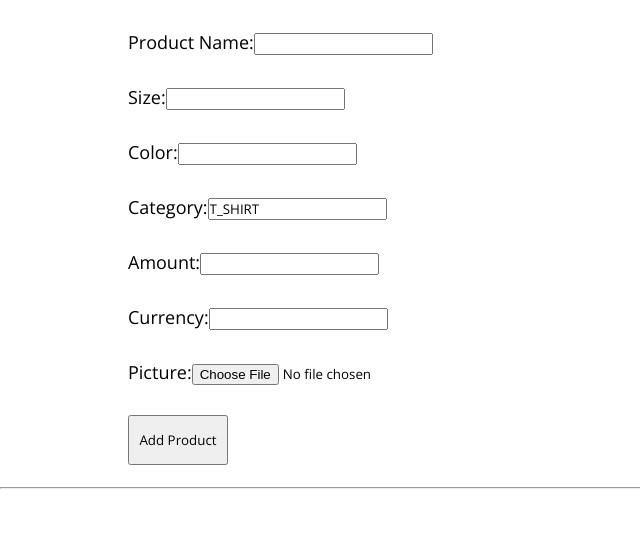
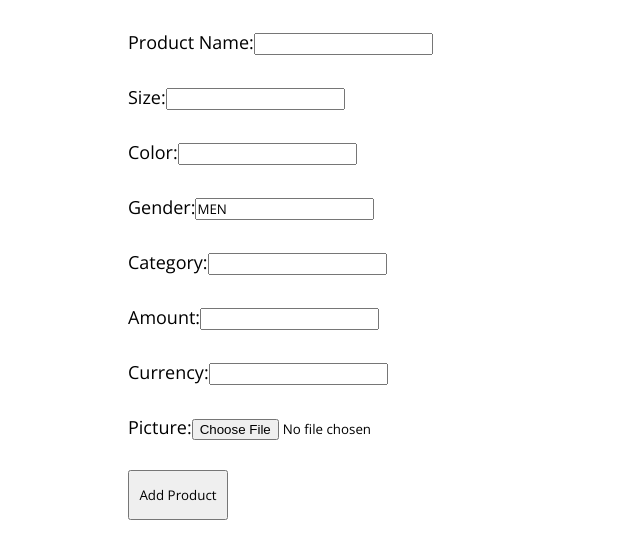
Before and after one commit to hazratahmdzd/Euphoria, a React (Vite) app in the folder euphoria-front/: page /product-post in a window 1280 px wide. Shown: the top 558 px of the page, without its empty margins (0-640 px from the left). Built offline with nearby package versions, Linux system fonts and the light colour scheme.

Commit message:
product post

```diff
--- a/euphoria-front/src/components/ProductPost/ProductPost.jsx
+++ b/euphoria-front/src/components/ProductPost/ProductPost.jsx
@@ -1,56 +1,60 @@
 import { useState } from "react";
-import ProductCard from "../ProductCard/ProductCard";
 import { axiosFunction } from "../../api";
 
-const ProductImgPost = () => {
+const ProductPost = () => {
   const [products, setProducts] = useState([]);
   const [loading, setLoading] = useState(false);
-  const [error, setError] = useState(false);
+  const [error, setError] = useState(null);
   const [productData, setProductData] = useState({
+    id: 0,
     productName: "",
     size: "",
     color: "",
-    category: "T_SHIRT",
-    price: [
-      {
+    gender: "MEN",
+    category: {
+      id: 0,
+      name: "",
+      product: "",
+    },
+    price: [{
       id: 0,
       currency: "",
       amount: 0,
-      }
-    ],
+    }],
     picture: "",
   });
 
-
   const handleInputChange = (event) => {
-    const {name,value} = event.target;
-    setProductData((prevData)=> ({
+    const { name, value } = event.target;
+    setProductData((prevData) => ({
       ...prevData,
       [name]: value,
-      price:[
-        {
+      category: {
+        ...prevData.category,
+        [name]: value,
+      },
+      price: [{
         ...prevData.price,
         [name]: value,
-        }
-      ]
+      }]
     }));
   };
 
   const handlePriceChange = (event) => {
-    const {name,value} = event.target;
-    setProductData((prevData)=> ({
+    const { name, value } = event.target;
+    setProductData((prevData) => ({
       ...prevData,
       price: [{
         ...prevData.price,
-        [name]: value
-      }]
+        [name]: value,
+      }],
     }));
   };
 
   const handleFileChange = (event) => {
-    setProductData((prevData)=> ({
+    setProductData((prevData) => ({
       ...prevData,
-     picture: event.target.files[0]
+      picture: event.target.files[0],
     }));
   };
 
@@ -59,41 +63,46 @@ const ProductImgPost = () => {
 
     setLoading(true);
     const formData = new FormData();
-    formData.append('id', 0);
-    formData.append('productName', productData.productName);
-    formData.append('size', productData.size);
-    formData.append('color', productData.color);
-    formData.append('category', productData.category);
-    formData.append('price', JSON.stringify([productData.price]));
-    formData.append('picture', productData.picture);
+    formData.append("id", productData.id);
+    formData.append("productName", productData.productName);
+    formData.append("size", productData.size);
+    formData.append("color", productData.color);
+    formData.append("gender", productData.gender);
+    formData.append("category", JSON.stringify(productData.category));
+    formData.append("price", JSON.stringify([productData.price]));
+    formData.append("picture", productData.picture);
 
     try {
       const response = await axiosFunction("POST", "/product", formData);
-      response && console.log(response.data);
-      response && setProducts([...products, response.data]);
+      setProducts([...products, response]);
       setProductData({
-        productName: '',
-        size: '',
-        color: '',
-        category: 'T_SHIRT',
+        id: 0,
+        productName: "",
+        size: "",
+        color: "",
+        gender: "MEN",
+        category: {
+          id: 0,
+          name: "",
+          product: "",
+        },
         price: {
           id: 0,
-          currency: '',
-          amount: 0
+          currency: "",
+          amount: 0,
         },
-        picture: ''
+        picture: "",
       });
     } catch (err) {
       console.log(err);
       setError(err);
-    } finally{
+    } finally {
       setLoading(false);
     }
-  }
+  };
 
-  if(loading) return <div>Loading...</div>
-  if(error) return <div>Error: {error.message}</div>
-
+  if (loading) return <div>Loading...</div>;
+  if (error) return <div>Error: {error.message}</div>;
   return (
     <div>
       <form onSubmit={postProduct}>
@@ -135,8 +144,30 @@ const ProductImgPost = () => {
         </div>
         <div>
           <label>
+            Gender:
+            <input
+              type="text"
+              name="gender"
+              value={productData.gender}
+              readOnly
+            />
+          </label>
+        </div>
+        <div>
+          <label>
             Category:
-            <input type="text" name="category" value="T_SHIRT" readOnly/>
+            <input
+              type="text"
+              name="category"
+              value={productData.category.name}
+              onChange={(e) =>
+                setProductData({
+                  ...productData,
+                  category: { ...productData.category, name: e.target.value },
+                })
+              }
+              required
+            />
           </label>
         </div>
         <div>
@@ -175,17 +206,16 @@ const ProductImgPost = () => {
             />
           </label>
         </div>
-        <button type="submit" style={{width:"100px",height:"50px",cursor:"pointer"}}>Add Product</button>
-      </form> <br />
-       <hr />
-      <div style={{height: "400px" , marginTop:"10px"}}>
-        {products.map((p) => (
-        <ProductCard key={p.id} picture={p.picture} productName={p.productName}
-         amount={p.price.amount} currency={p.price.currency} />
-        ))}
-      </div>
+        <button
+          type="submit"
+          style={{ width: "100px", height: "50px", cursor: "pointer" }}
+        >
+          Add Product
+        </button>
+      </form>
+      <br />
     </div>
   );
 };
 
-export default ProductImgPost;
+export default ProductPost;
--- a/euphoria-front/src/router/router.jsx
+++ b/euphoria-front/src/router/router.jsx
@@ -17,7 +17,7 @@ import Myorders from "../components/MyOrders/Myorders";
 import OrderDetails from "../components/OrderDetails/OrderDetails";
 import DeliveryAddress from "../components/DeliveryAddress/DeliveryAddress";
 import NotFound from "../components/NotFound/NotFound";
-import ProductPost from "../components/ProductPost/ProductPost";
+import ProductPost from "../components/ProductPost/ProductPost"
 import VerifyOtp from "../components/VerifyOtp/VerifyOtp";
 import ChangePassword from "../components/ChangePassword/ChangePassword";
 
```
Also changed, not shown: 1 other file (tests, documents, lock files or other folders). Lines whose indentation alone changed are shown as unchanged.
